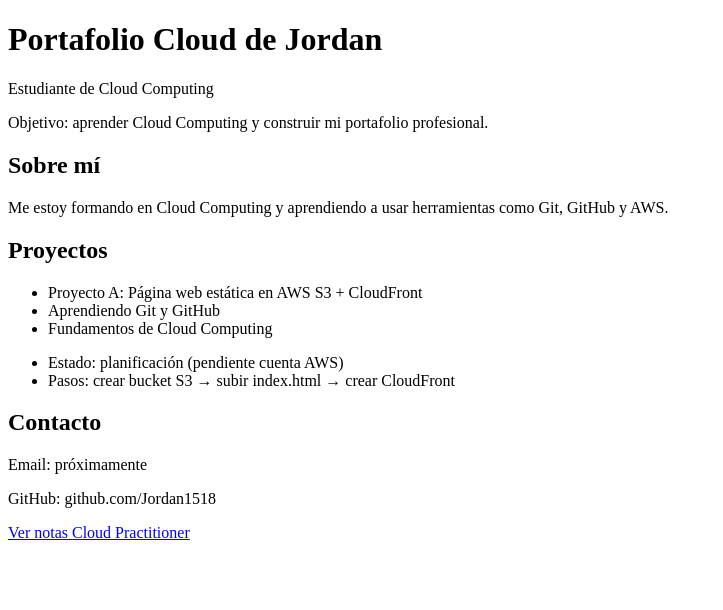
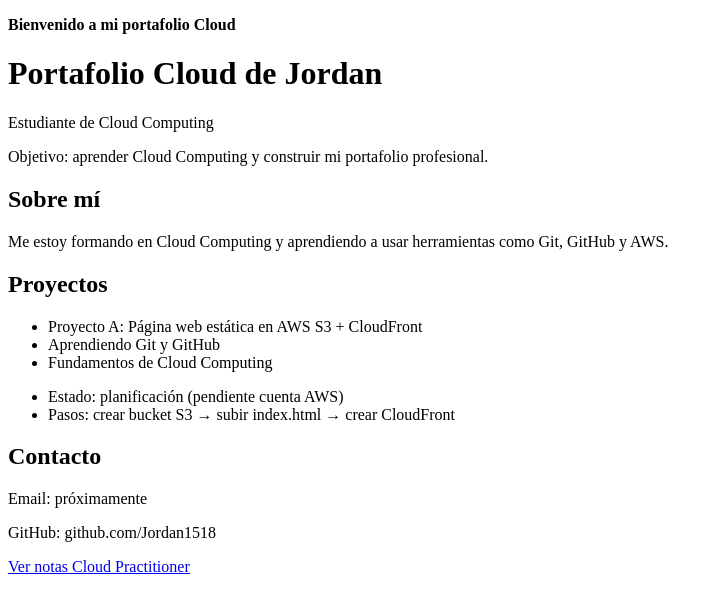
Before and after one commit to Jordan1518/Cloud-portfolio, a plain HTML site: page proyectoA/index.html in a window 1280 px wide. Shown: the whole page, without its empty margins (0-723 px from the left). Drawn offline with Linux system fonts and the light colour scheme.

Commit message:
Update index.html

```diff
--- a/proyectoA/index.html
+++ b/proyectoA/index.html
@@ -6,6 +6,7 @@
 
 </head>
 <body>
+  <p><strong>Bienvenido a mi portafolio Cloud</strong></p>
   <h1>Portafolio Cloud de Jordan</h1>
   <p>Estudiante de Cloud Computing</p>
   <p>Objetivo: aprender Cloud Computing y construir mi portafolio profesional.</p>
```
